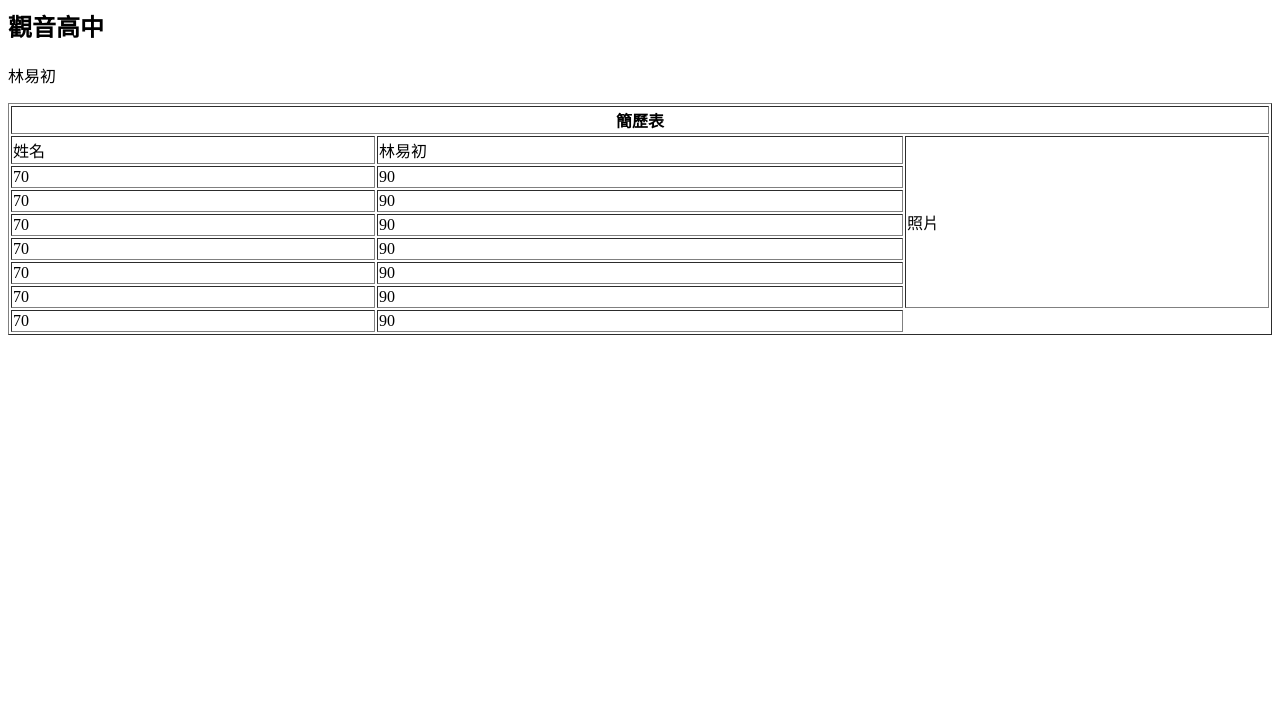
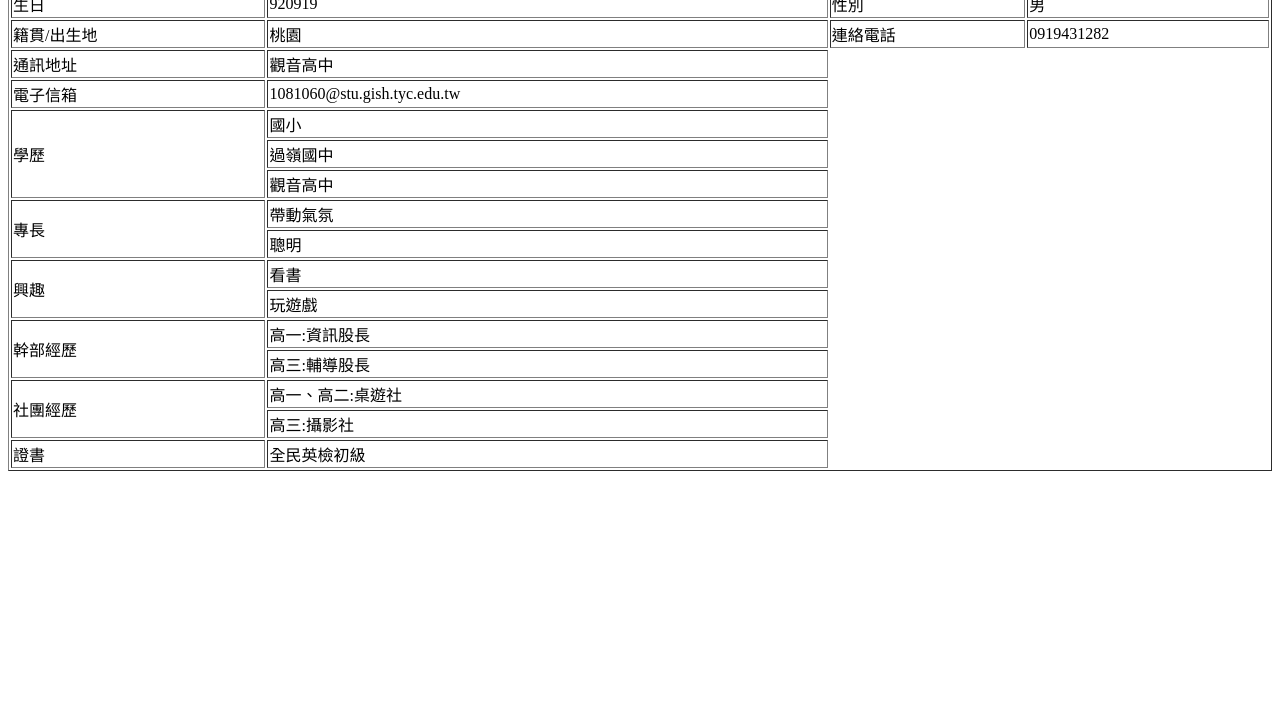
Before and after one commit to yichu06/auto-biography, a plain HTML site: page index.html in a window 1280 px wide. Shown: the part 81-800 px from the top of the page. Drawn offline with Linux system fonts and the light colour scheme.

Commit message:
Update index.html

```diff
--- a/index.html
+++ b/index.html
@@ -3,14 +3,12 @@
 
 <head>
 <meta charset="UTF-8">
-<title>Page Title</title>
+<title>自我介紹</title>
 <meta name ="description" content="homework test">
 </head>
 
 <body>
-<h1>自我介紹</h1>
-<h2>觀音高中</h2>
-<p>林易初</p>
+
 
 <table border="1" style="width:100%">
 <tr>
@@ -19,37 +17,76 @@
 
 <tr >
 <td >姓名</td>
-<td colspan="2">林易初</td>
-<td rowspan="7">照片</td>
+<td colspan="6">林易初</td>
+
 </tr>
 <tr>
-<td>70</td>
-<td>90</td>
+<td>生日</td>
+<td>920919</td>
+<td>性別</td>
+<td>男</td>
 </tr>
 <tr>
-<td>70</td>
-<td>90</td>
+<td>籍貫/出生地</td>
+<td>桃園</td>
+<td>連絡電話</td>
+<td>0919431282</td>
+</tr>
+
+<tr>
+<td>通訊地址</td>
+<td>觀音高中</td>
+</tr>
+
+<tr>
+<td>電子信箱</td>
+<td>1081060@stu.gish.tyc.edu.tw</td>
+</tr>
+
+<tr>
+<td rowspan="3">學歷</td>
+<td>國小</td>
 </tr>
 <tr>
-<td>70</td>
-<td>90</td>
+<td>過嶺國中</td>
 </tr>
 <tr>
-<td>70</td>
-<td>90</td>
+<td>觀音高中</td>
 </tr>
 <tr>
-<td>70</td>
-<td>90</td>
+<td  rowspan="2">專長</td>
+<td>帶動氣氛</td>
 </tr>
 <tr>
-<td>70</td>
-<td>90</td>
+<td>聰明</td>
 </tr>
 <tr>
-<td>70</td>
-<td>90</td>
+<td  rowspan="2">興趣</td>
+<td>看書</td>
 </tr>
+
+<tr>
+<td>玩遊戲</td>
+</tr>
+<tr>
+<td  rowspan="2">幹部經歷</td>
+<td>高一:資訊股長</td>
+</tr>
+<tr>
+<td>高三:輔導股長</td>
+</tr>
+<tr>
+<td  rowspan="2">社團經歷</td>
+<td>高一、高二:桌遊社</td>
+</tr>
+<tr>
+<td>高三:攝影社</td>
+</tr>
+<tr>
+<td>證書</td>
+<td>全民英檢初級</td>
+</tr>
+
 </table>
 
 </body>
```
